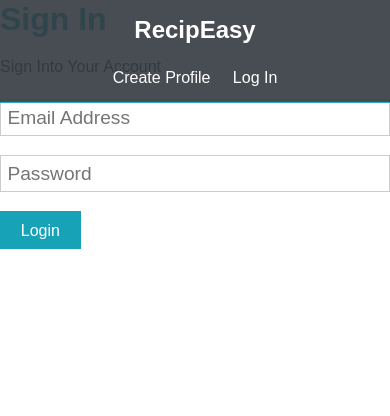
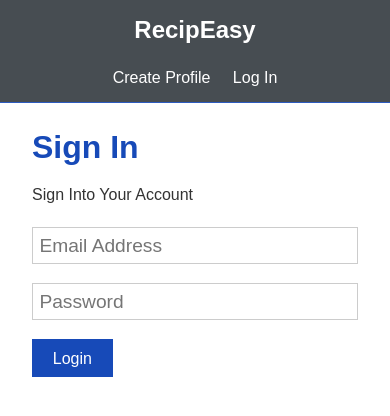
Before and after one commit to tomplucinski/RecipEasyUI, a React (Create React App) app: page /login in a window 390 px wide. Shown: the top 416 px of the page. Built offline with nearby package versions, Linux system fonts and the light colour scheme.

Commit message:
Updated css files and display

```diff
--- a/src/App.css
+++ b/src/App.css
@@ -1,6 +1,6 @@
 /* Global Styles */
 :root {
-  --primary-color: #17a2b8;
+  --primary-color: #174ab8;
   --dark-color: #343a40;
   --light-color: #f4f4f4;
   --danger-color: #dc3545;
@@ -298,38 +298,6 @@ button {
   background: var(--light-color);
 }
 
-/* Navbar */
-.navbar {
-  display: flex;
-  justify-content: space-between;
-  align-items: center;
-  padding: 0.7rem 2rem;
-  position: fixed;
-  z-index: 1;
-  width: 100%;
-  top: 0;
-  border-bottom: solid 1px var(--primary-color);
-  opacity: 0.9;
-}
-
-.navbar ul {
-  display: flex;
-}
-
-.navbar a {
-  color: #fff;
-  padding: 0.45rem;
-  margin: 0 0.25rem;
-}
-
-.navbar a:hover {
-  color: var(--primary-color);
-}
-
-.navbar .welcome span {
-  margin-right: 0.6rem;
-}
-
 /* Landing Page */
 .landing {
   position: relative;
@@ -511,25 +479,6 @@ button {
     font-size: 1rem;
   }
 
-  /* Navbar */
-  .navbar {
-    display: block;
-    text-align: center;
-  }
-
-  .navbar ul {
-    text-align: center;
-    justify-content: center;
-  }
-
-  .navbar h1 {
-    margin-bottom: 1rem;
-  }
-
-  .navbar .welcome {
-    display: none;
-  }
-
   /* Profiles Page */
   .profile {
     grid-template-columns: 1fr;
--- a/src/components/layout/Dashboard/Dashboard.js
+++ b/src/components/Dashboard/Dashboard.js
@@ -7,12 +7,12 @@ const Dashboard = ({
 }) => {
 
   return (
-    <Fragment>
+    <div className="container">
       <h1 className="large text-primary">Dashboard</h1>
       <p className="lead">
         <i className="fas fa-user" /> Welcome {user && user.firstName}
       </p>
-    </Fragment>
+    </div>
   );
 };
 
--- /dev/null
+++ b/src/components/Login/Login.css
@@ -0,0 +1,15 @@
+.login-form {
+    max-width: 1100px;
+    margin: auto;
+    overflow: hidden;
+    padding: 0 2rem;
+    margin-top: 6rem;
+    margin-bottom: 3rem;
+  }
+
+  /* Mobile Styles */
+@media (max-width: 700px) {
+    .login-form {
+      margin-top: 8rem;
+    }
+}
--- a/src/components/auth/Login/Login.js
+++ b/src/components/Login/Login.js
@@ -2,7 +2,8 @@ import React, { Fragment, useState } from 'react';
 import { Link, Redirect } from 'react-router-dom';
 import { connect } from 'react-redux';
 import PropTypes from 'prop-types';
-import { login } from '../../../actions/auth';
+import { login } from '../../actions/auth';
+import './Login.css'
 
 const Login = ({ login, isAuthenticated }) => {
   const [formData, setFormData] = useState({
@@ -25,7 +26,7 @@ const Login = ({ login, isAuthenticated }) => {
   }
 
   return (
-    <Fragment>
+    <div className="login-form">
       <h1 className="large text-primary">Sign In</h1>
       <p className="lead">
         <i className="fas fa-user"></i> Sign Into Your Account
@@ -54,7 +55,7 @@ const Login = ({ login, isAuthenticated }) => {
         </div>
         <input type="submit" className="btn btn-primary" value="Login" />
       </form>
-    </Fragment>
+    </div>
   );
 };
 
--- /dev/null
+++ b/src/components/Navbar/Navbar.css
@@ -0,0 +1,52 @@
+.navbar {
+    display: flex;
+    justify-content: space-between;
+    align-items: center;
+    padding: 0.7rem 2rem;
+    position: fixed;
+    z-index: 1;
+    width: 100%;
+    top: 0;
+    border-bottom: solid 1px var(--primary-color);
+    opacity: 0.9;
+  }
+
+  .navbar ul {
+    display: flex;
+  }
+
+  .navbar a {
+    color: #fff;
+    padding: 0.45rem;
+    margin: 0 0.25rem;
+  }
+
+  .navbar a:hover {
+    color: var(--primary-color);
+  }
+
+  .navbar .welcome span {
+    margin-right: 0.6rem;
+  }
+
+
+/* Mobile Styles */
+@media (max-width: 700px) {
+  .navbar {
+    display: block;
+    text-align: center;
+  }
+
+  .navbar ul {
+    text-align: center;
+    justify-content: center;
+  }
+
+  .navbar h1 {
+    margin-bottom: 1rem;
+  }
+
+  .navbar .welcome {
+    display: none;
+  }
+}
--- a/src/components/layout/Navbar/Navbar.js
+++ b/src/components/Navbar/Navbar.js
@@ -2,7 +2,8 @@ import React, { Fragment } from 'react';
 import { Link } from 'react-router-dom';
 import { connect } from 'react-redux';
 import PropTypes from 'prop-types';
-import { logout } from '../../../actions/auth'
+import { logout } from '../../actions/auth'
+import './Navbar.css'
 
 const Navbar = ({ auth: { isAuthenticated }, logout }) => {
   const authLinks = (
--- a/src/components/auth/Register/Register.js
+++ b/src/components/Register/Register.js
@@ -1,8 +1,7 @@
 import React, { useState } from 'react';
 import { connect } from 'react-redux';
 import { Link, Redirect } from 'react-router-dom';
-import { register } from '../../../actions/auth';
-
+import { register } from '../../actions/auth';
 import './Register.css';
 
 const Register = ({ register, isAuthenticated }) => {
@@ -35,9 +34,7 @@ const Register = ({ register, isAuthenticated }) => {
   return (
     <div className="signup-form">
       <h1 className="large text-primary">Create Your Profile</h1>
-      <p className="lead">
-        <i className="fas fa-user"></i> Create and share your own recipes!
-      </p>
+      <p className="lead">Create and share your own recipes!</p>
       <form className="form" onSubmit={e => onSubmit(e)}>
         <div className="form-group">
           <input
```
Also changed, not shown: src/App.js (+5 -5 lines), src/components/Landing/Landing.js (renamed from src/components/layout/Landing/Landing.js), src/components/Register/Register.css (renamed from src/components/auth/Register/Register.css), src/components/auth/Login/Login.css (deleted).
